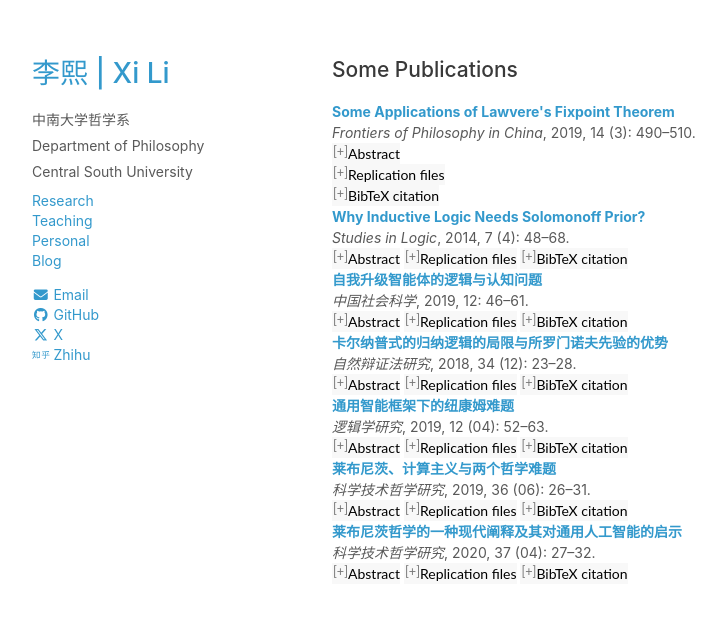
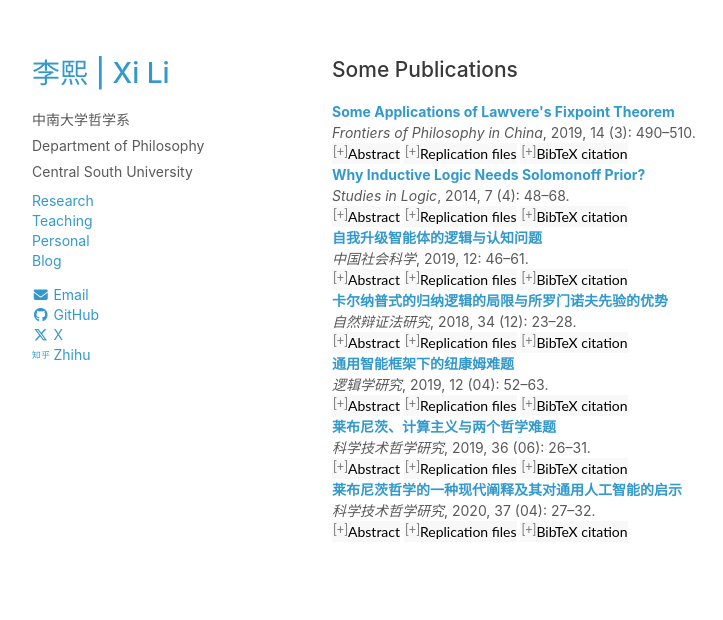
Before and after one commit to rickylixi/rickylixi.github.io, a Jekyll site: the page built from research.html, in a window 1280 px wide. Shown: the top 620 px of the page, without its empty margins (26-749 px from the left). Built offline with Jekyll 4.4.1, drawn with Linux system fonts in a browser that asks for light colours.

Commit message:
Revert "update"
This reverts commit 7e152fe51d83ff798a24ecb61bf8338d60ec9724.

```diff
--- a/javascripts/accordion.js
+++ b/javascripts/accordion.js
@@ -11,12 +11,12 @@ window.addEventListener('load', function() {
       this.classList.toggle("active");
 
       /* Toggle between hiding and showing the active panel */
-      var panel = this.parentElement.getElementsByClassName('panel')[0];
-      if (panel) {
+      var panel = this.nextElementSibling;
+      if (panel && panel.classList.contains("panel")) {
         console.log("Toggling 'show' class on panel.");
         panel.classList.toggle("show");
       } else {
-        console.log("Panel not found.");
+        console.log("Panel not found or is not a panel.");
       }
     });
   }
--- a/research.html
+++ b/research.html
@@ -15,23 +15,18 @@ canonical_url: "/research.html"
 <h2><a id="published-papers-updated" class="anchor" href="#publications" aria-hidden="true"><span class="octicon octicon-link"></span></a>Some Publications</h2>
 <p style="margin:0"> <a class="publication-link" href="http://journal.hep.com.cn/fpc/EN/10.3868/s030-008-019-0029-6">Some Applications of Lawvere's Fixpoint Theorem</a> <br> <i>Frontiers of Philosophy in China</i>, 2019, 14 (3): 490&ndash;510. <br>
 <div class="button-container publication-entry-button-container">
-<div>
 <button class="accordion">
   Abstract
 </button>
 <div class="panel">
   <p>The famous diagonal argument plays a prominent role in set theory as well as in the proof of undecidability results in computability theory and incompleteness results in metamathematics. Lawvere (1969) brings to light the common schema among them through a pretty neat fixpoint theorem which generalizes the diagonal argument behind Cantor's theorem and and characterizes self-reference explicitly in category theory. Not until Yanofsky (2003) rephrases Lawvere's fixpoint theorem using sets and functions, Lawvere's work has been overlooked by logicians. This paper will continue Yanofsky's work, and show more applications of Lawvere's fixpoint theorem to demonstrate the ubiquity of the theorem. For example, this paper will use it to construct uncomputable real number, unnameable real number, partial recursive but not potentially recursive function, Berry paradox, and fast growing Busy Beaver function. Many interesting lambda fixpoint combinators can also be fitted into this schema. Both Curry's $Y$ combinator and Turing's $\Theta$ combinator follow from Lawvere's theorem, as well as their call-by-value versions. At last, it can be shown that the lambda calculus version of the fixpoint lemma also fits Lawvere's schema.</p>
 </div>
-</div>
-<div>
 <button class="accordion">
   Replication files
 </button>
 <div class="panel">
   <p><a href="/research/lawvere.pdf">GitHub repository</a></p>
 </div>
-</div>
-<div>
 <button class="accordion">
   BibTeX citation
 </button>
@@ -55,7 +50,6 @@ canonical_url: "/research.html"
   bdsk-url-2 = {https://doi.org/10.3868/s030-008-019-0029-6}
 }
 </code> </pre> </p>
-</div>
 </div>
 </div>
 
```
